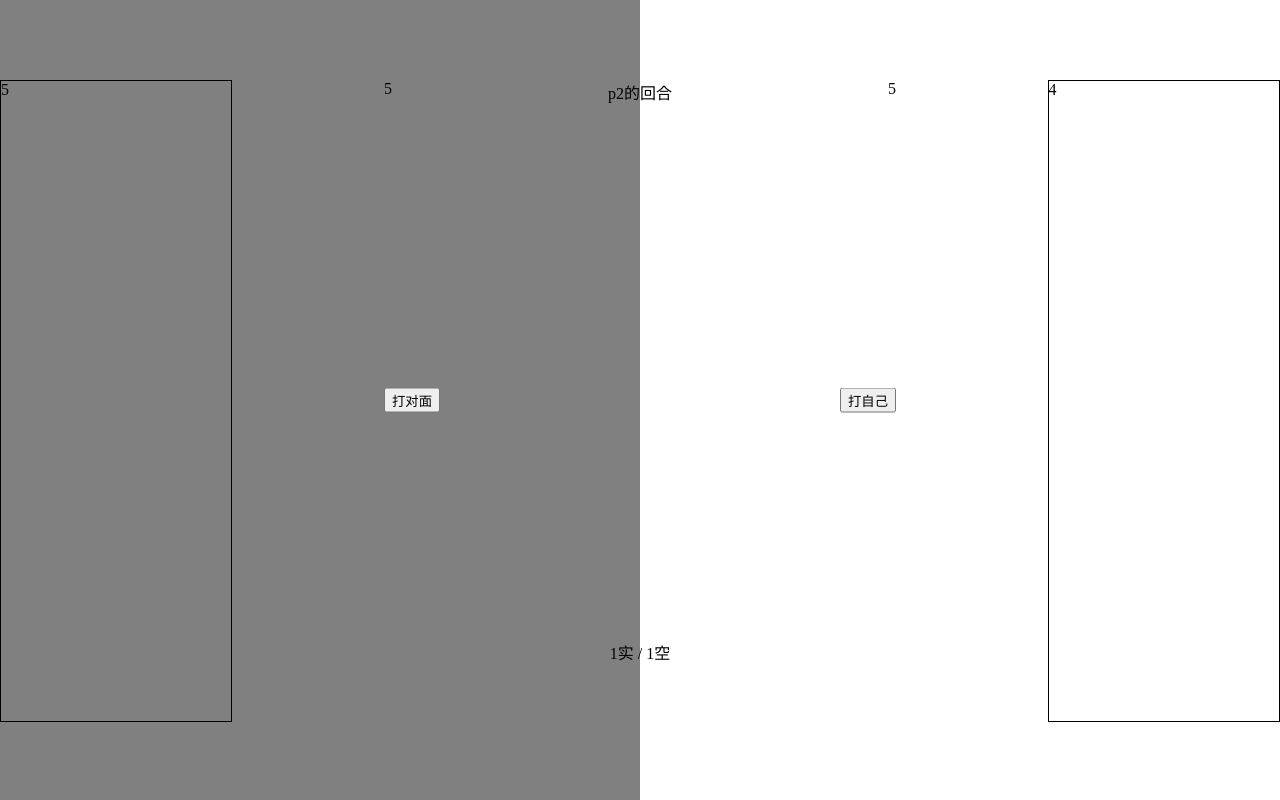
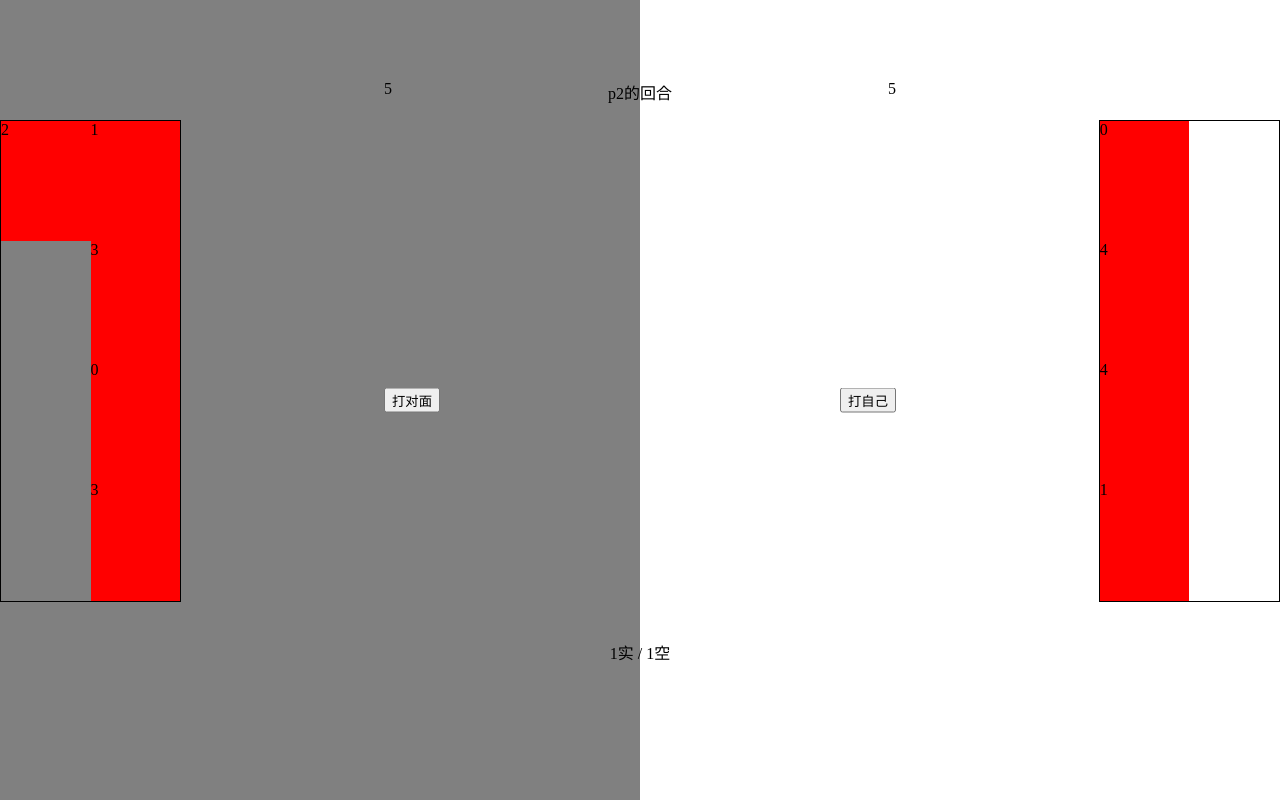
Before and after one commit to CeazzZY/Buckshot-Roulette, a Vue app: page / in a window 1280 px wide. Both pictures are taken after a click on the button "开始游戏". Built offline with nearby package versions, Linux system fonts and the light colour scheme.

Commit message:
feat: tools style

```diff
--- a/src/App.vue
+++ b/src/App.vue
@@ -1,10 +1,13 @@
 <script lang="ts" setup>
 import { reactive } from "vue";
 
-import { gameInit } from "./utils/game";
 import { IPlayer } from "./types/player";
 import { IGameData } from "./types/game";
 import { shot } from "./utils/round";
+
+import Background from "./components/Background.vue";
+import Start from "./components/Start.vue";
+import Tools from "./components/game/Tools.vue";
 
 const p1 = reactive<IPlayer>({
   HP: 0,
@@ -31,17 +34,13 @@ const gameData = reactive<IGameData>({
 
 <template>
   <div class="main">
-    <div :class="gameData.turn === 1 && 'isActive' + ' left'"></div>
-    <div :class="gameData.turn === 0 && 'isActive' + ' right'"></div>
-
-    <template v-if="gameData.gameState === 'ready'">
-      <button class="centerButton" @click="gameInit(p1, p2, gameData)">
-        {{ gameData.winner ? "再来一次" : "开始游戏" }}
-      </button>
-      <div v-if="gameData.winner" class="winner">
-        {{ gameData.winner + "获胜" }}
-      </div>
-    </template>
+    <Background :gameData="gameData" />
+    <Start
+      :gameData="gameData"
+      :p1="p1"
+      :p2="p2"
+      v-if="gameData.gameState === 'ready'"
+    />
     <template v-if="gameData.gameState === 'working'">
       <button class="chooseLeft" @click="shot(gameData, p1, p2, p1)">
         {{ `打${gameData.turn === 0 ? "自己" : "对面"}` }}
@@ -49,12 +48,7 @@ const gameData = reactive<IGameData>({
       <button class="chooseRight" @click="shot(gameData, p1, p2, p2)">
         {{ `打${gameData.turn === 0 ? "对面" : "自己"}` }}
       </button>
-      <div class="p1Tools">
-        {{ p1.tools.length }}
-      </div>
-      <div class="p2Tools">
-        {{ p2.tools.length }}
-      </div>
+      <Tools :gameData="gameData" :p1="p1" :p2="p2" />
       <div class="p1HP">{{ p1.HP }}</div>
       <div class="p2HP">{{ p2.HP }}</div>
       <div class="remind">
@@ -67,7 +61,7 @@ const gameData = reactive<IGameData>({
   </div>
 </template>
 
-<style>
+<style scoped>
 body {
   height: 100%;
   width: 100%;
@@ -79,13 +73,6 @@ body {
   position: relative;
   width: 100vw;
   height: 100vh;
-}
-
-.centerButton {
-  position: absolute;
-  top: 50%;
-  left: 50%;
-  transform: translate(-50%, -50%);
 }
 
 .chooseLeft {
@@ -114,49 +101,11 @@ body {
   right: 30%;
 }
 
-.p1Tools {
-  position: absolute;
-  top: 10%;
-  left: 0;
-  width: 18vw;
-  height: 80vh;
-  border: 1px solid black;
-}
-
-.p2Tools {
-  position: absolute;
-  top: 10%;
-  right: 0;
-  width: 18vw;
-  height: 80vh;
-  border: 1px solid black;
-}
-
 .remind {
   position: absolute;
   left: 50%;
   top: 10%;
   transform: translate(-50%, 0);
-}
-
-.left {
-  position: absolute;
-  top: 0;
-  left: 0;
-  height: 100%;
-  width: 50%;
-}
-
-.right {
-  position: absolute;
-  top: 0;
-  right: 0;
-  height: 100%;
-  width: 50%;
-}
-
-.isActive {
-  background-color: grey;
 }
 
 .bullet {
@@ -165,11 +114,4 @@ body {
   left: 50%;
   transform: translate(-50%, 0);
 }
-
-.winner {
-  position: absolute;
-  left: 50%;
-  transform: translate(-50%, 0);
-  top: 60%;
-}
 </style>
--- /dev/null
+++ b/src/components/Background.vue
@@ -0,0 +1,35 @@
+<template>
+  <div :class="gameData.turn === 1 && 'isActive' + ' left'"></div>
+  <div :class="gameData.turn === 0 && 'isActive' + ' right'"></div>
+</template>
+
+<script setup lang="ts">
+import { IGameData } from "../types/game";
+import { defineProps } from "vue";
+
+const { gameData } = defineProps<{
+  gameData: IGameData;
+}>();
+</script>
+
+<style scoped>
+.left {
+  position: absolute;
+  top: 0;
+  left: 0;
+  height: 100%;
+  width: 50%;
+}
+
+.right {
+  position: absolute;
+  top: 0;
+  right: 0;
+  height: 100%;
+  width: 50%;
+}
+
+.isActive {
+  background-color: grey;
+}
+</style>
--- /dev/null
+++ b/src/components/Start.vue
@@ -0,0 +1,36 @@
+<template >
+  <button class="centerButton" @click="gameInit(p1, p2, gameData)">
+    {{ gameData.winner ? "再来一次" : "开始游戏" }}
+  </button>
+  <div v-if="gameData.winner" class="winner">
+    {{ gameData.winner + "获胜" }}
+  </div>
+</template>
+
+<script setup lang="ts">
+import { defineProps } from "vue";
+import { IGameData } from "../types/game";
+import { gameInit } from "../utils/game";
+import { IPlayer } from "../types/player";
+const { gameData, p1, p2 } = defineProps<{
+  gameData: IGameData;
+  p1: IPlayer;
+  p2: IPlayer;
+}>();
+</script>
+
+<style scoped>
+.centerButton {
+  position: absolute;
+  top: 50%;
+  left: 50%;
+  transform: translate(-50%, -50%);
+}
+
+.winner {
+  position: absolute;
+  left: 50%;
+  transform: translate(-50%, 0);
+  top: 60%;
+}
+</style>
--- /dev/null
+++ b/src/components/game/Tools.vue
@@ -0,0 +1,54 @@
+<template>
+  <div class="p1Tools">
+    <div v-for="item in p1.tools" class="tools">{{ item }}</div>
+  </div>
+  <div class="p2Tools">
+    <div v-for="item in p2.tools" class="tools">{{ item }}</div>
+  </div>
+</template>
+
+<script setup lang="ts">
+import { defineProps } from "vue";
+
+import { IPlayer } from "../../types/player";
+import { IGameData } from "../../types/game";
+
+const { gameData, p1, p2 } = defineProps<{
+  gameData: IGameData;
+  p1: IPlayer;
+  p2: IPlayer;
+}>();
+</script>
+
+<style scoped>
+.p1Tools {
+  position: absolute;
+  display: flex;
+  flex-wrap: wrap-reverse;
+  flex-direction: column;
+  align-items: end;
+  top: 15%;
+  left: 0;
+  width: 14vw;
+  height: 60vh;
+  border: 1px solid black;
+}
+
+.p2Tools {
+  position: absolute;
+  display: flex;
+  flex-direction: column;
+  flex-wrap: wrap;
+  top: 15%;
+  right: 0;
+  width: 14vw;
+  height: 60vh;
+  border: 1px solid black;
+}
+
+.tools {
+  height: 15vh;
+  width: 7vw;
+  background-color: red;
+}
+</style>
--- a/src/utils/game.ts
+++ b/src/utils/game.ts
@@ -32,9 +32,8 @@ function getFirst(p1: IPlayer, p2: IPlayer, gameData: IGameData) {
   }
 }
 
-
-
 export function gameOver(winner: string, gameData: IGameData) {
   gameData.gameState = "ready";
   gameData.winner = winner;
+  gameData.turn = -1;
 }
```
